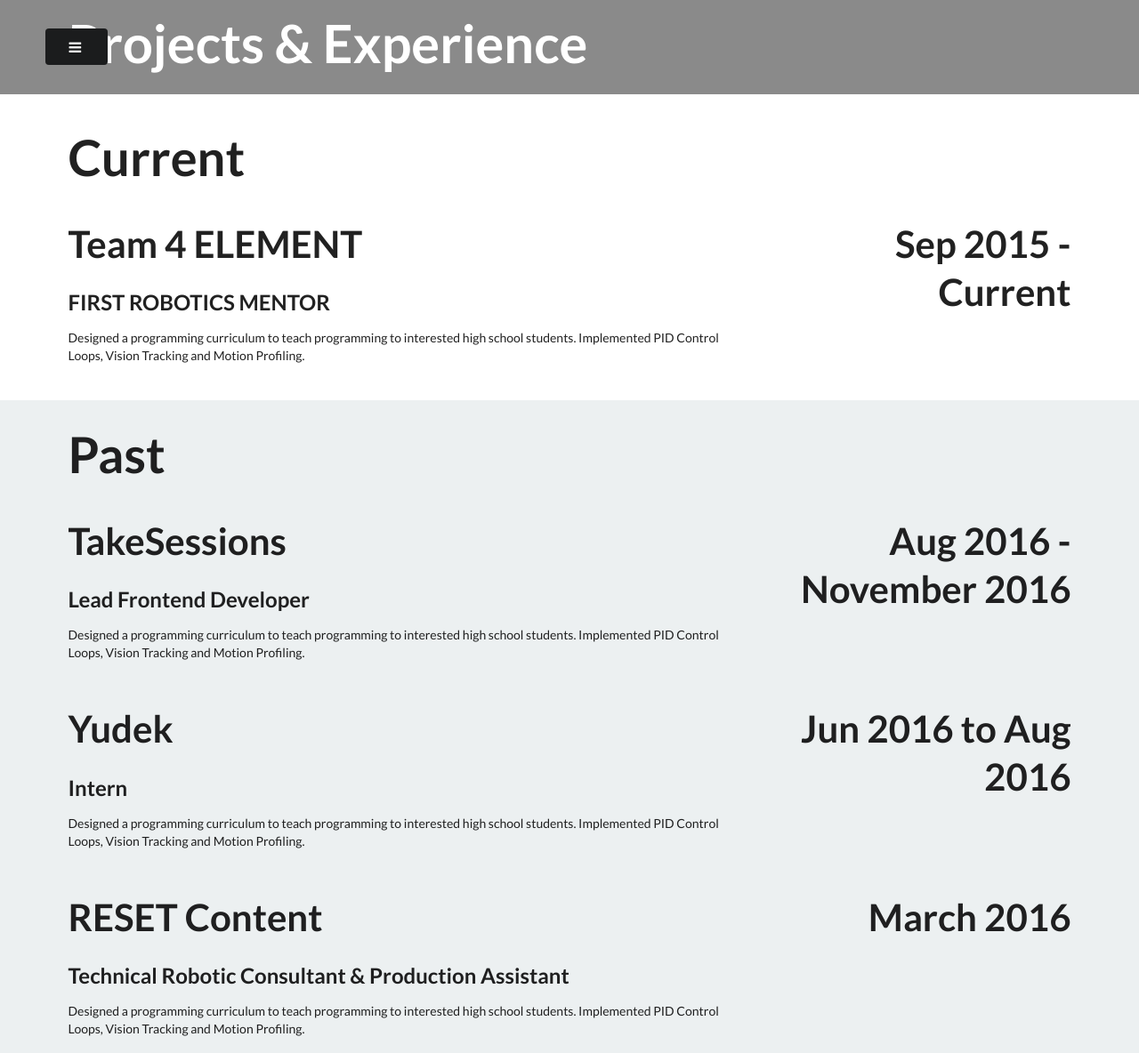
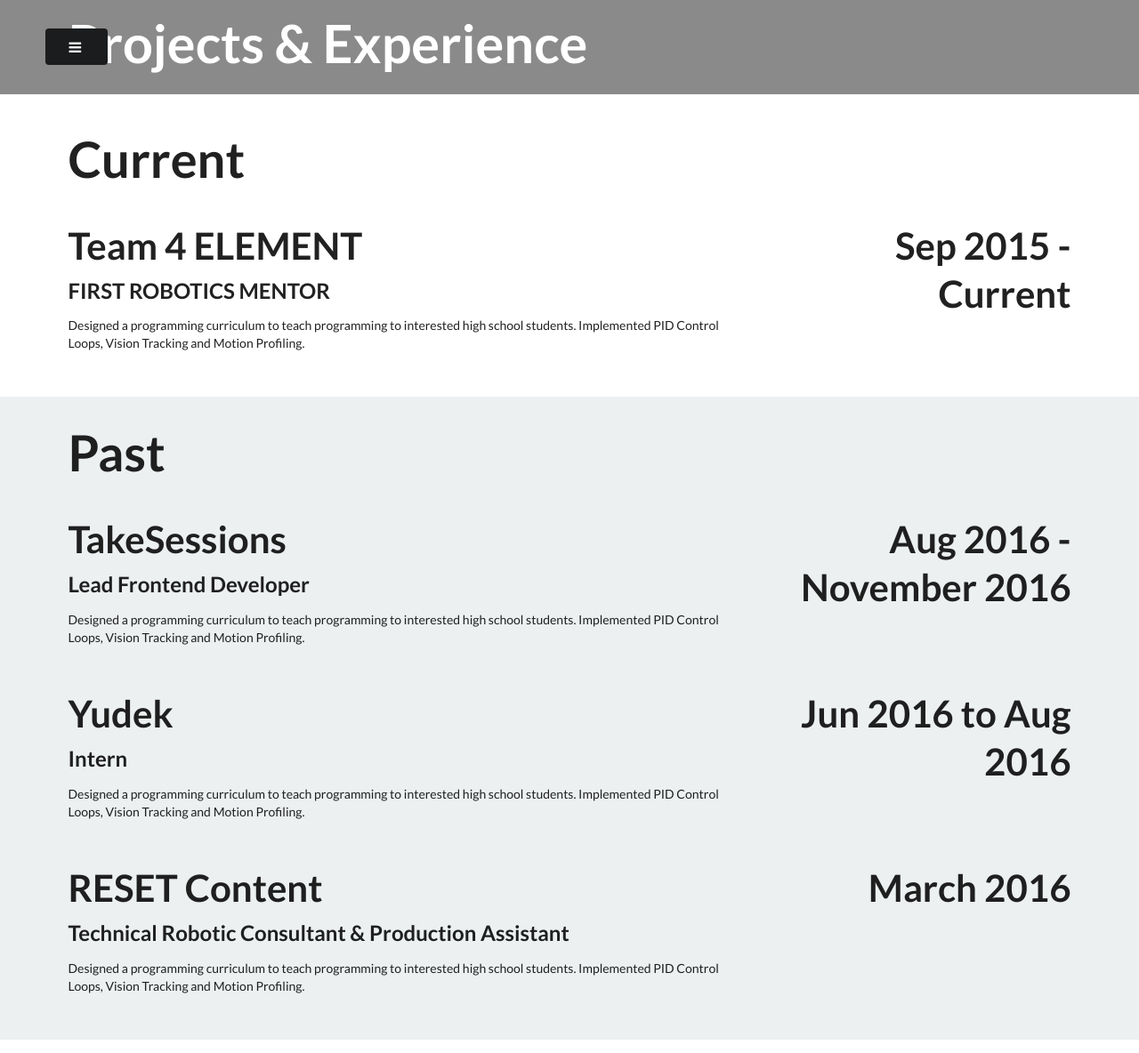
Before and after one commit to justAdevTV/personal-site, a website: page projects.html in a window 1280 px wide. Shown: the top 1184 px of the page at 89% size. Drawn offline with nearby package versions, Linux system fonts and the light colour scheme.

Commit message:
Finished Spacing for projects

```diff
--- a/css/style.css
+++ b/css/style.css
@@ -16,6 +16,10 @@
 
 .project-header {
 	font-size: 3rem !important;
+}
+
+.sub-description-holder {
+	margin-top: -5px !important;
 }
 
 .award-background {
@@ -37,8 +41,8 @@
 }
 
 .section-holder {
-	padding-top: 25px !important;
-	padding-bottom: 40px !important;
+	padding-top: 27px !important;
+	padding-bottom: 50px !important;
 }
 
 .no-border-view {
--- a/projects.html
+++ b/projects.html
@@ -69,7 +69,7 @@
 			<div class="ui grid stackable project-holder">
 				<div class="eleven wide column">
 					<h1 class="title-holder project-header">Team 4 ELEMENT</h1>
-					<h2>FIRST ROBOTICS MENTOR</h2>
+					<h2 class="sub-description-holder">FIRST ROBOTICS MENTOR</h2>
 					<p>Designed a programming curriculum to teach programming to interested high school students. Implemented PID Control Loops, Vision Tracking and Motion Profiling.</p>
 				</div>
 				<div class="column five wide right aligned">
@@ -85,7 +85,7 @@
 				<div class="ui grid stackable project-holder">
 					<div class="eleven wide column">
 						<h1 class="title-holder project-header">TakeSessions</h1>
-						<h2>Lead Frontend Developer</h2>
+						<h2 class="sub-description-holder">Lead Frontend Developer</h2>
 						<p>Designed a programming curriculum to teach programming to interested high school students. Implemented PID Control Loops, Vision Tracking and Motion Profiling.</p>
 					</div>
 					<div class="column five wide right aligned">
@@ -95,7 +95,7 @@
 				<div class="ui grid stackable project-holder">
 					<div class="eleven wide column">
 						<h1 class="title-holder project-header">Yudek</h1>
-						<h2>Intern</h2>
+						<h2 class="sub-description-holder">Intern</h2>
 						<p>Designed a programming curriculum to teach programming to interested high school students. Implemented PID Control Loops, Vision Tracking and Motion Profiling.</p>
 					</div>
 					<div class="column five wide right aligned">
@@ -105,7 +105,7 @@
 				<div class="ui grid stackable project-holder">
 					<div class="eleven wide column">
 						<h1 class="title-holder project-header">RESET Content</h1>
-						<h2>Technical Robotic Consultant & Production Assistant</h2>
+						<h2 class="sub-description-holder">Technical Robotic Consultant & Production Assistant</h2>
 						<p>Designed a programming curriculum to teach programming to interested high school students. Implemented PID Control Loops, Vision Tracking and Motion Profiling.</p>
 					</div>
 					<div class="column five wide right aligned">
```
